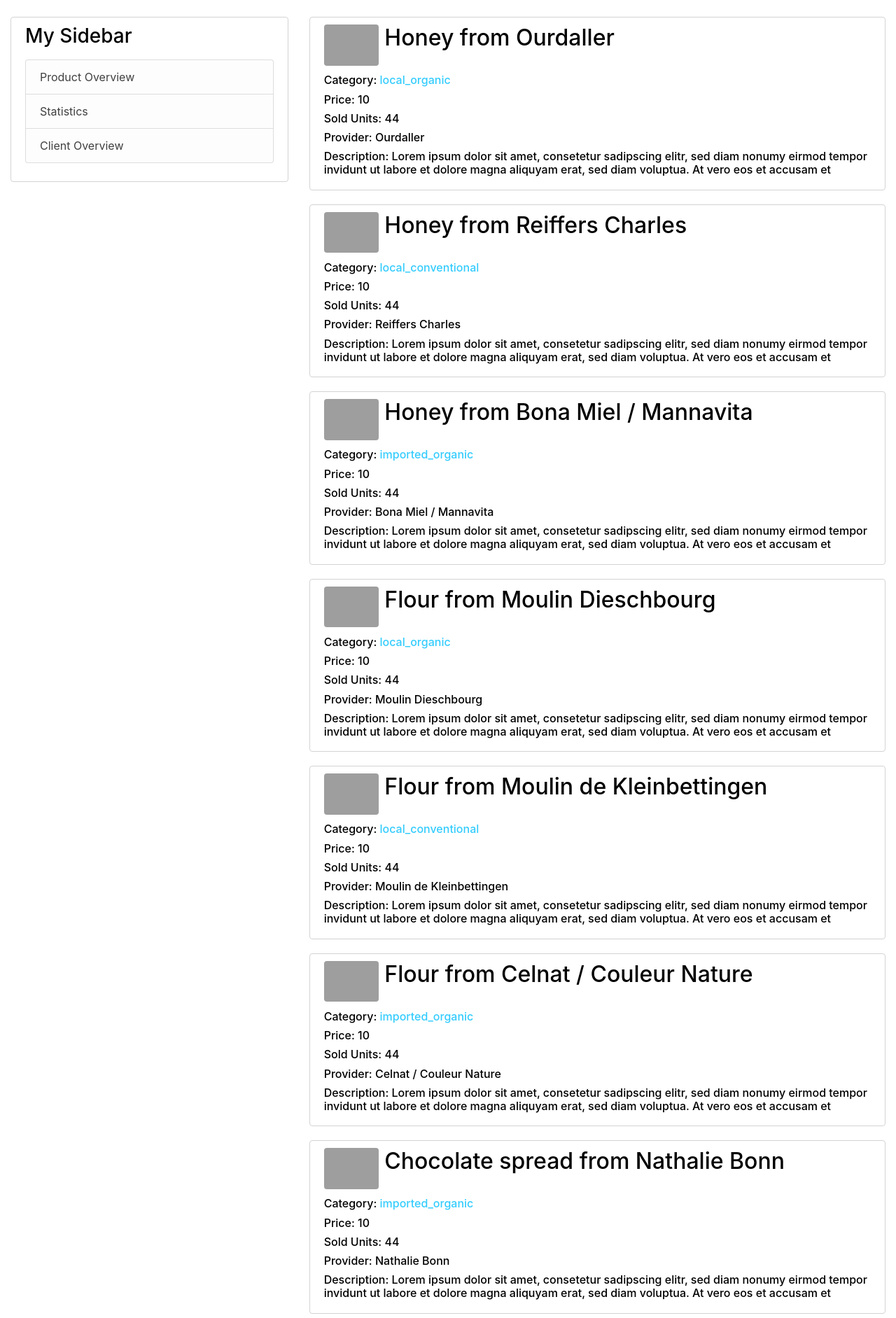
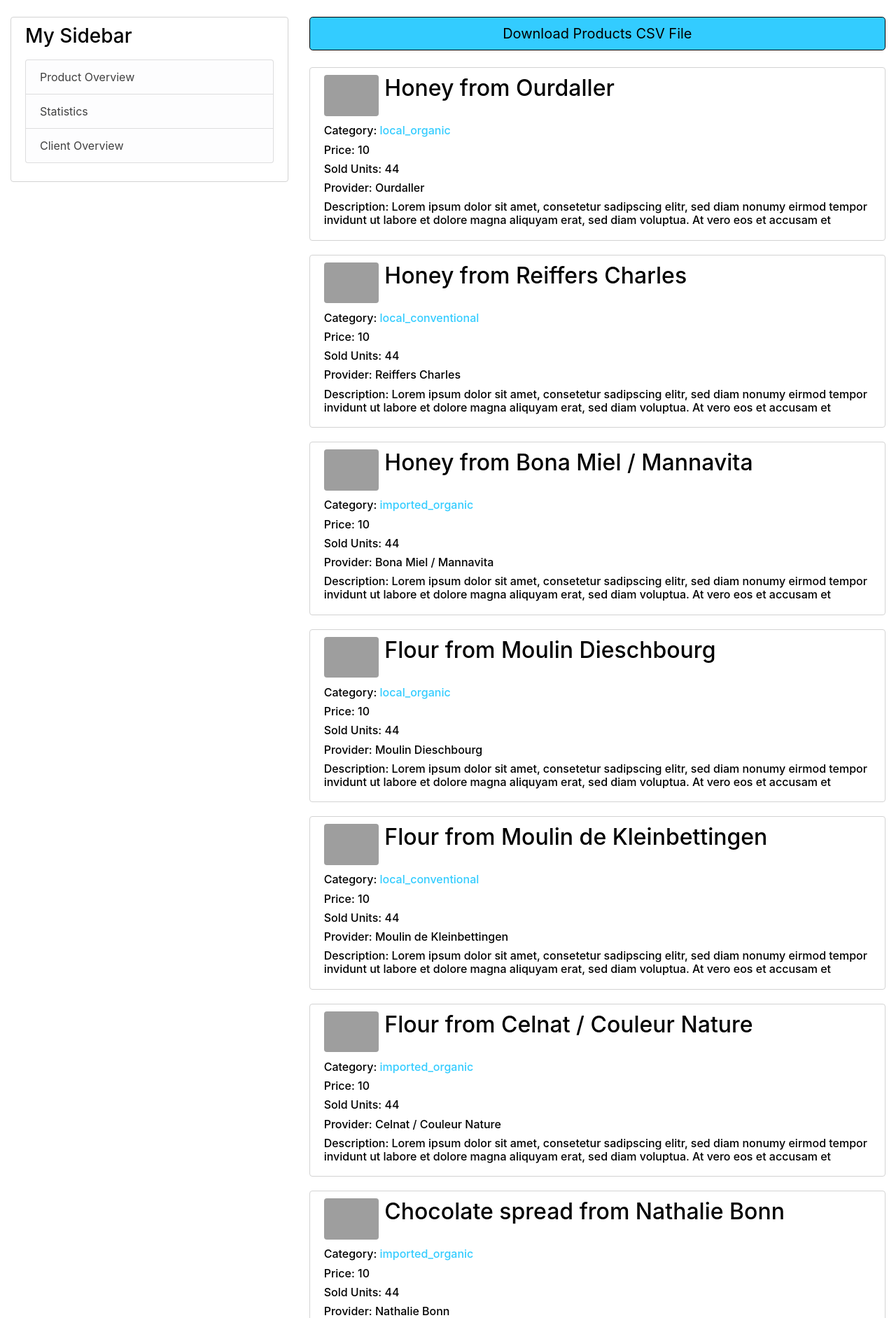
Before and after one commit to TimKie/BSP3, a Django app: page /product_overview/ in a window 1280 px wide. Shown: the part 56-1939 px from the top of the page at 70% size. Run offline with Django 3.2, Linux system fonts and the light colour scheme; a user stored in the database is signed in; some libraries are stand-ins or nearby versions; grey boxes are pictures that could not be loaded.

Commit message:
download button added (download products out of database)

```diff
--- a/GoodnessGroceries/static/GoodnessGroceries/main.css
+++ b/GoodnessGroceries/static/GoodnessGroceries/main.css
@@ -52,6 +52,13 @@ button.btn-outline-dark:hover  {
     color: #33CCFF;
 }
 
+/* Search Button */
+a.btn-primary {
+    background: #33CCFF !important;
+    color: black !important;
+    border: 1px solid Black !important;
+}
+
 /* GreenBot Button */
 .container .navbar-brand {
     color:  Black;
--- a/GoodnessGroceries/templates/GoodnessGroceries/product_overview.html
+++ b/GoodnessGroceries/templates/GoodnessGroceries/product_overview.html
@@ -1,5 +1,9 @@
 {% extends 'GoodnessGroceries/base.html' %}
 {% block content %}
+    <div>
+        <a href="{% url 'GoodnessGroceries-csv_download' %}" class="btn btn-primary btn-lg btn-block" role="button">Download Products CSV File</a>
+    </div>
+    <br>
     {% for product in products %}
         <article class="content-section">
             <img src="{{ product.image_url }}" class="rounded float-left" alt=" ">
--- a/GoodnessGroceries/urls.py
+++ b/GoodnessGroceries/urls.py
@@ -13,5 +13,6 @@ urlpatterns = [
     path('products_api_view/', views.ProductsAPIView.as_view(), name='GoodnessGroceries-ProductsAPIView'),
     path('monitoring_data_api_view/', views.MonitoringDataAPIView.as_view(), name='GoodnessGroceries-MonitoringDataAPIView'),
     path('product_reviews_api_view/', views.ProductsReviewAPIView.as_view(), name='GoodnessGroceries-ProductsReviewAPIView'),
-    path('users_api_view/', views.UsersAPIView.as_view(), name='GoodnessGroceries-UsersAPIView')
+    path('users_api_view/', views.UsersAPIView.as_view(), name='GoodnessGroceries-UsersAPIView'),
+    path('products_data/', views.CSVFileView.as_view(), name='GoodnessGroceries-csv_download')
 ]
--- a/GoodnessGroceries/views.py
+++ b/GoodnessGroceries/views.py
@@ -127,7 +127,30 @@ def cashierTicketsToDB():
     Products.objects.from_csv("simulated_csv_files/cashier_tickets/cashier_tickets_combined.csv")
 
 
-# ------------------------------------------- Create API ----------------------------------------------------------
+# ------------------------------------------- Download Button ----------------------------------------------------------
+from django.views.generic import View
+from django.http import HttpResponse
+
+
+# get data from database table
+class CSVFileView(View):
+    def get(self, request, *args, **kwargs):
+        response = HttpResponse(content_type='text/csv')
+        cd = 'attachment; filename="{0}"'.format('test_products.csv')
+        response['Content-Disposition'] = cd
+
+        fieldnames = ('participant_id', 'timestamp', 'products')
+        data = Products.objects.values(*fieldnames)
+
+        writer = csv.DictWriter(response, fieldnames=fieldnames)
+        writer.writeheader()
+        for row in data:
+            writer.writerow(row)
+
+        return response
+
+
+# ------------------------------------------- Create API ---------------------------------------------------------------
 from rest_framework.response import Response
 from rest_framework.views import APIView
 from .serializers import ProductsSerializer, MonitoringDataSerializer, ProductReviewsSerializer, UsersSerializer
```
